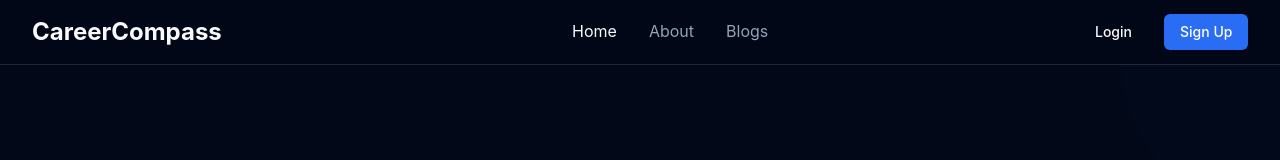
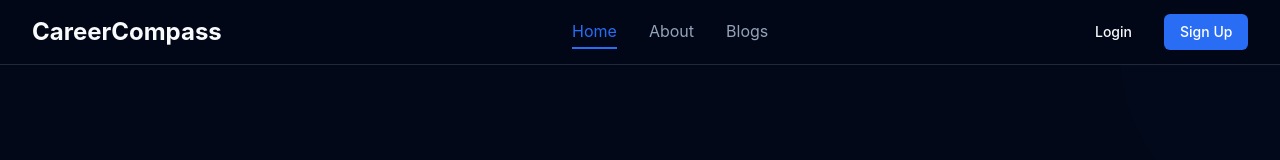
Before and after one commit to sandeep1404-praj/careerPath, a React (Vite) app in the folder frontend/: page / in a window 1280 px wide. Shown: the top 160 px of the page. Built offline with nearby package versions, Linux system fonts and the light colour scheme.

Commit message:
ui inhanse

```diff
--- a/frontend/src/components/Navbar.jsx
+++ b/frontend/src/components/Navbar.jsx
@@ -1,12 +1,31 @@
-import { Link } from 'react-router-dom';
+import { Link, useLocation } from 'react-router-dom';
 import { Button } from "./ui/Button";
 import { useAuth } from '@/contexts/AuthContext';
 
 export function Navbar() {
   const { user, isAuthenticated, logout } = useAuth();
+  const location = useLocation();
 
   const handleLogout = () => {
     logout();
+  };
+
+  // Helper function to check if a path is active
+  const isActiveLink = (path) => {
+    if (path === '/') {
+      return location.pathname === '/';
+    }
+    return location.pathname.startsWith(path);
+  };
+
+  // Helper function to get link classes with active state
+  const getLinkClasses = (path, baseClasses = "transition-colors relative") => {
+    const isActive = isActiveLink(path);
+    return `${baseClasses} ${
+      isActive
+        ? 'text-primary after:absolute after:bottom-[-4px] after:left-0 after:right-0 after:h-0.5 after:bg-primary after:content-[""]'
+        : 'text-muted-foreground hover:text-primary'
+    }`;
   };
 
   return (
@@ -23,17 +42,29 @@ export function Navbar() {
           {/* Navigation Links */}
           <div className="hidden md:block">
             <div className="ml-10 flex items-baseline space-x-8">
-              <Link to="/" className="text-foreground hover:text-primary transition-colors">
+              <Link
+                to="/"
+                className={getLinkClasses('/')}
+              >
                 Home
               </Link>
-              <a href="#about" className="text-muted-foreground hover:text-primary transition-colors">
+              <a
+                href="#about"
+                className="text-muted-foreground hover:text-primary transition-colors relative"
+              >
                 About
               </a>
-              <a href="#blogs" className="text-muted-foreground hover:text-primary transition-colors">
+              <a
+                href="#blogs"
+                className="text-muted-foreground hover:text-primary transition-colors relative"
+              >
                 Blogs
               </a>
               {isAuthenticated && (
-                <Link to="/dashboard" className="text-muted-foreground hover:text-primary transition-colors">
+                <Link
+                  to="/dashboard"
+                  className={getLinkClasses('/dashboard')}
+                >
                   Dashboard
                 </Link>
               )}
--- a/frontend/src/pages/Dashboard.jsx
+++ b/frontend/src/pages/Dashboard.jsx
@@ -1,6 +1,7 @@
 import { useAuth } from '@/contexts/AuthContext';
 import { Button } from '@/components/ui/Button';
 import { Link, NavLink } from 'react-router-dom';
+import { Navbar } from '../components/Navbar';
 
 const Dashboard = () => {
   const { user, logout } = useAuth();
@@ -12,23 +13,7 @@ const Dashboard = () => {
   return (
     <div className="min-h-screen bg-gray-50">
       {/* Header */}
-      <header className="bg-white shadow">
-        <div className="max-w-7xl mx-auto px-4 sm:px-6 lg:px-8">
-          <div className="flex justify-between items-center h-16">
-            <div className="flex items-center">
-              <NavLink to = '/'>
-                <h1 className="text-2xl font-bold text-gray-900">CareerCompass Dashboard</h1>
-              </NavLink>
-            </div>
-            <div className="flex items-center space-x-4">
-              <span className="text-gray-700">Welcome, {user?.name || 'User'}!</span>
-              <Button onClick={handleLogout} variant="outline">
-                Logout
-              </Button>
-            </div>
-          </div>
-        </div>
-      </header>
+      <Navbar />
 
       {/* Main Content */}
       <main className="max-w-7xl mx-auto py-6 sm:px-6 lg:px-8">
```
